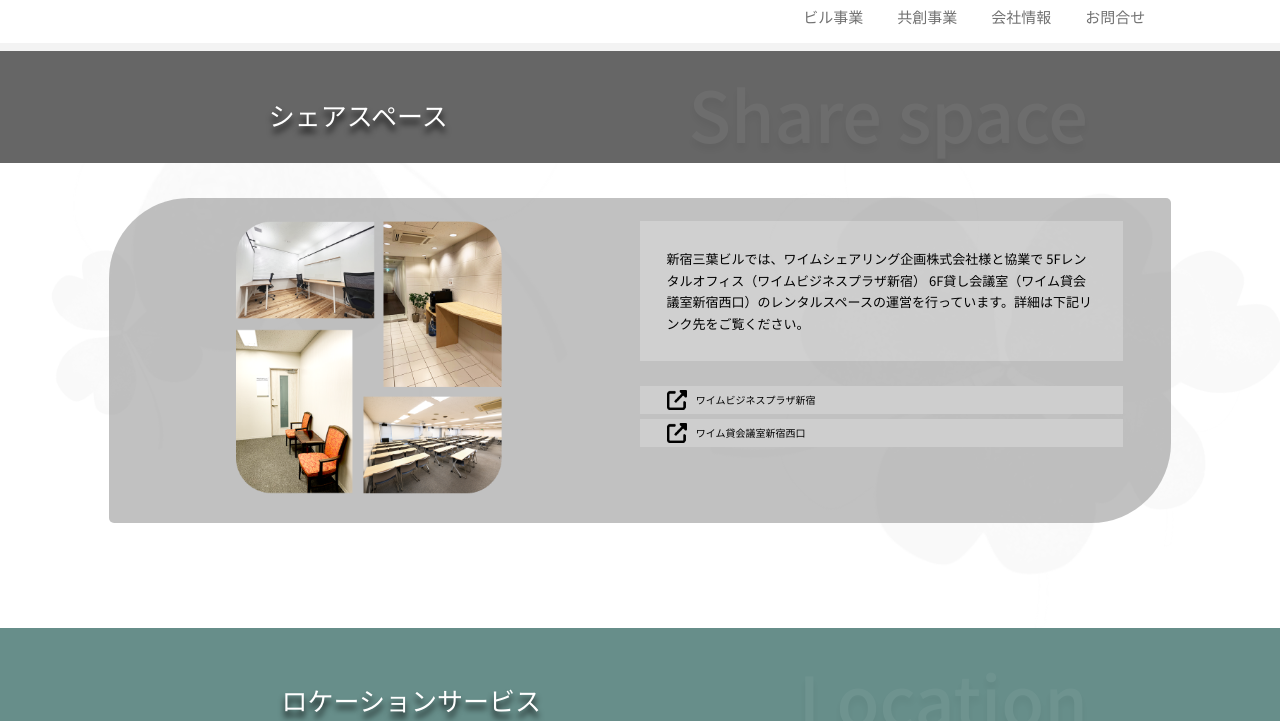
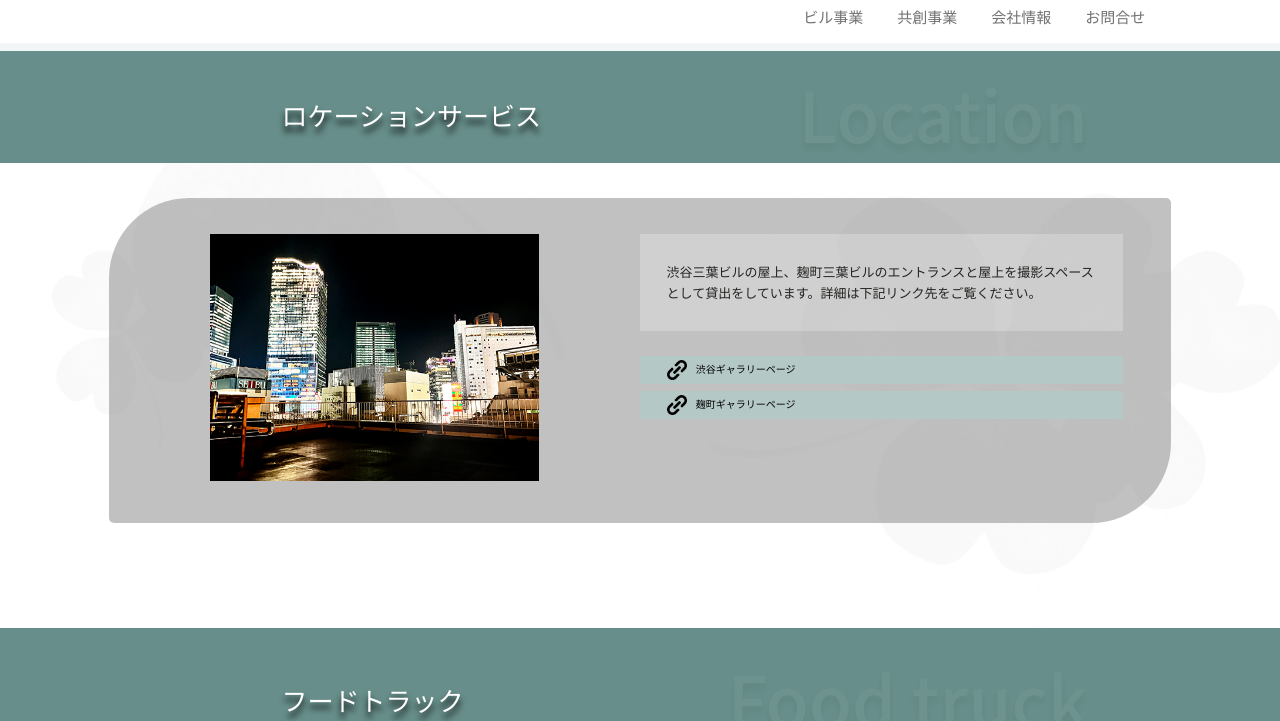
Before and after one commit to mitstkc/officialsite, a plain HTML site: page service.html in a window 1280 px wide. Shown: the part 79-800 px from the top of the page. Drawn offline with nearby package versions, Linux system fonts and the light colour scheme; a web font is replaced by a local one.

Commit message:
Update service.html
delete shareoffice

```diff
--- a/service.html
+++ b/service.html
@@ -108,23 +108,7 @@
    <wrapper>
 
 
-<!-- 新宿５－６ここから-->
-<div id ="rental"></div>
-    <div class="subhead"><p>シェアスペース</p><div class="subtext">Share space</div></div>
 
-    <main>
-    <div class="location">
-      <div class="location_photo_w">
-        <div class="l_image"><img src="./images/waim_p.png" alt="waim_photo"></div>
-        <div class="l_phra">
-        <p class="okujo_ph">新宿三葉ビルでは、ワイムシェアリング企画株式会社様と協業で 5Fレンタルオフィス（ワイムビジネスプラザ新宿） 6F貸し会議室（ワイム貸会議室新宿西口）のレンタルスペースの運営を行っています。詳細は下記リンク先をご覧ください。</p>
-        <div class="loca_link"><a href="https://waim-group.co.jp/rental-office/shinjuku" target="_blank" rel="noopener noreferrer"><img src="./images/up-right_b.png" alt="upright"><p>ワイムビジネスプラザ新宿</p></a></div>
-        <div class="loca_link"><a href="https://waim-group.co.jp/space/shinjuku/" target="_blank" rel="noopener noreferrer"><img src="./images/up-right_b.png" alt="upright"><p>ワイム貸会議室新宿西口&emsp;</p></a></div>
-      </div>
-          </div>
-      </div>
-    </main>
-<!-- 新宿５－６ここまで-->
 <!-- 屋上ここから-->
 <div id ="locat"></div>
      <div class="subhead_g"><p>ロケーションサービス</p><div class="subtext">Location</div></div>
```
